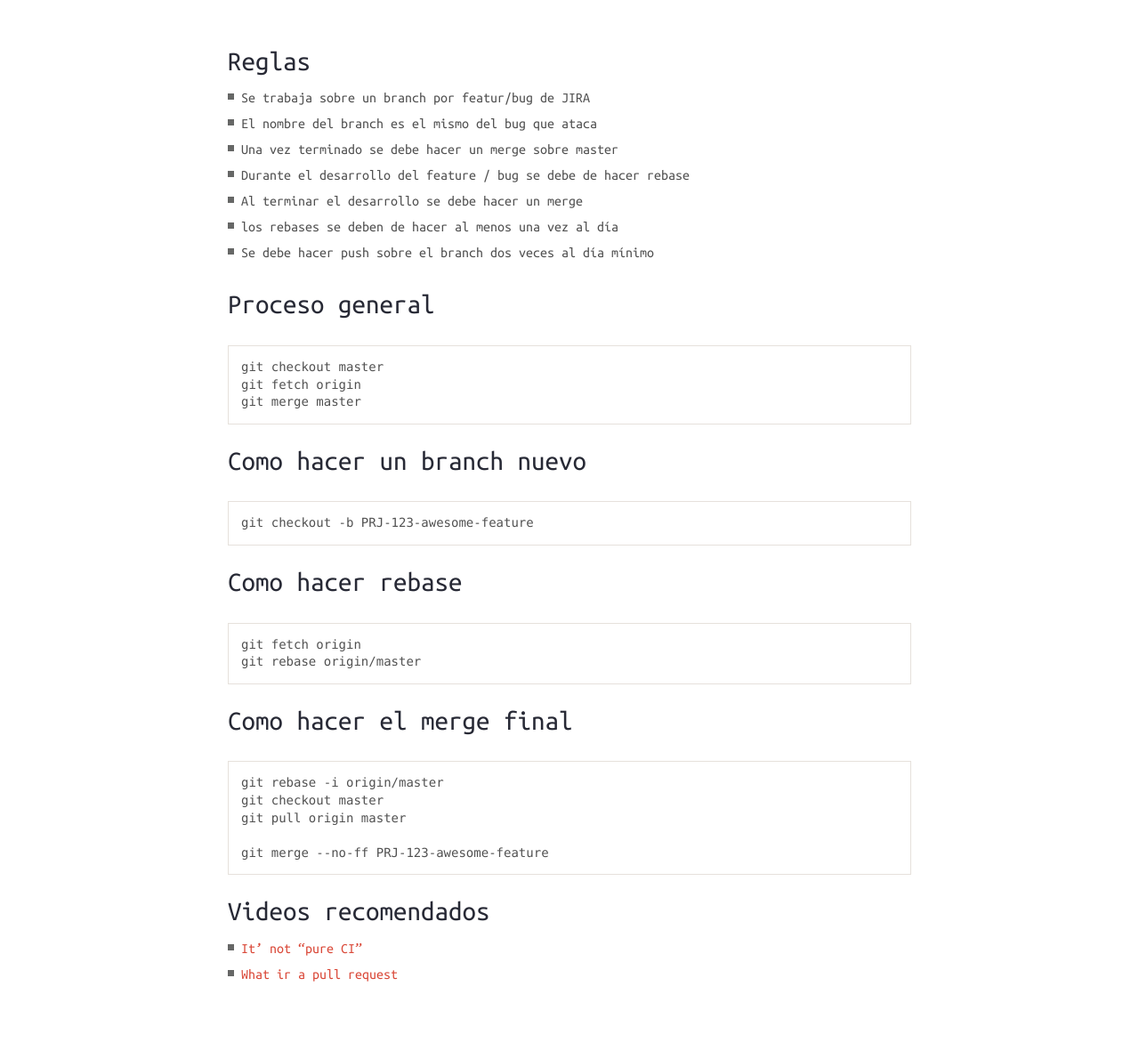
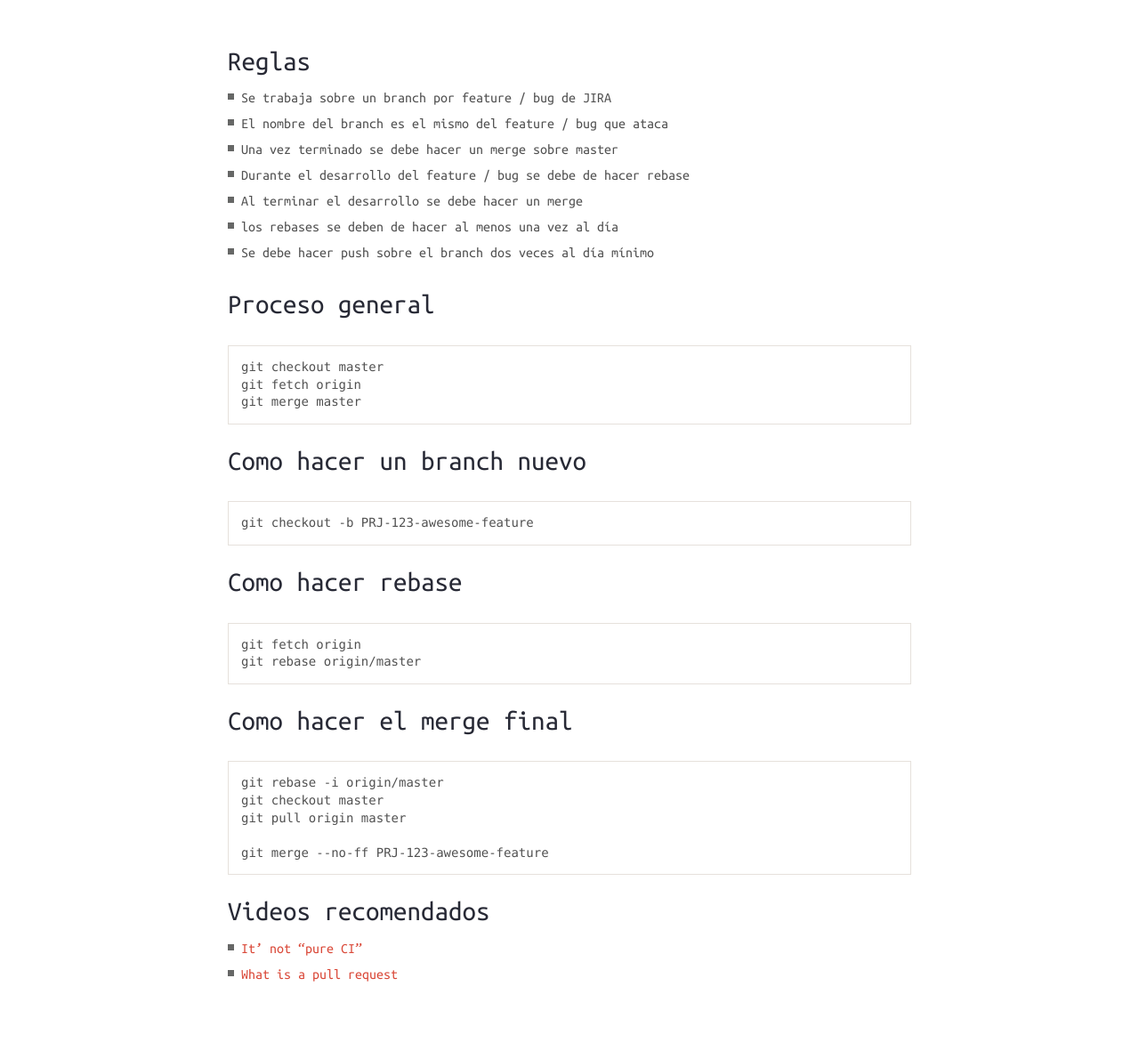
Before and after one commit to Technogi/technogi.github.io, a Jekyll site: the page built from _posts/2017-10-29-git-workflow.md, in a window 1280 px wide. Shown: the part 364-1554 px from the top of the page at 89% size. Built offline with Jekyll 4.4.1, drawn with Linux system fonts in a browser that asks for light colours; nearby versions of some CDN libraries.

Commit message:
Fix typos

```diff
--- a/_posts/2017-10-29-git-workflow.md
+++ b/_posts/2017-10-29-git-workflow.md
@@ -10,8 +10,8 @@ permalink: git-workflow
 author: Carlos
 ---
 ## Reglas
-- Se trabaja sobre un branch por featur/bug de JIRA
-- El nombre del branch es el mismo del bug que ataca
+- Se trabaja sobre un branch por feature / bug de JIRA
+- El nombre del branch es el mismo del feature / bug que ataca
 - Una vez terminado se debe hacer un merge sobre master
 - Durante el desarrollo del feature / bug se debe de hacer rebase
 - Al terminar el desarrollo se debe hacer un merge
@@ -46,4 +46,4 @@ git merge --no-ff PRJ-123-awesome-feature
 
 ## Videos recomendados
 - [It' not "pure CI"](https://youtu.be/9SZ7kSQ2424)
-- [What ir a pull request](https://youtu.be/B78AdLNZBQQ)
+- [What is a pull request](https://youtu.be/B78AdLNZBQQ)
```
